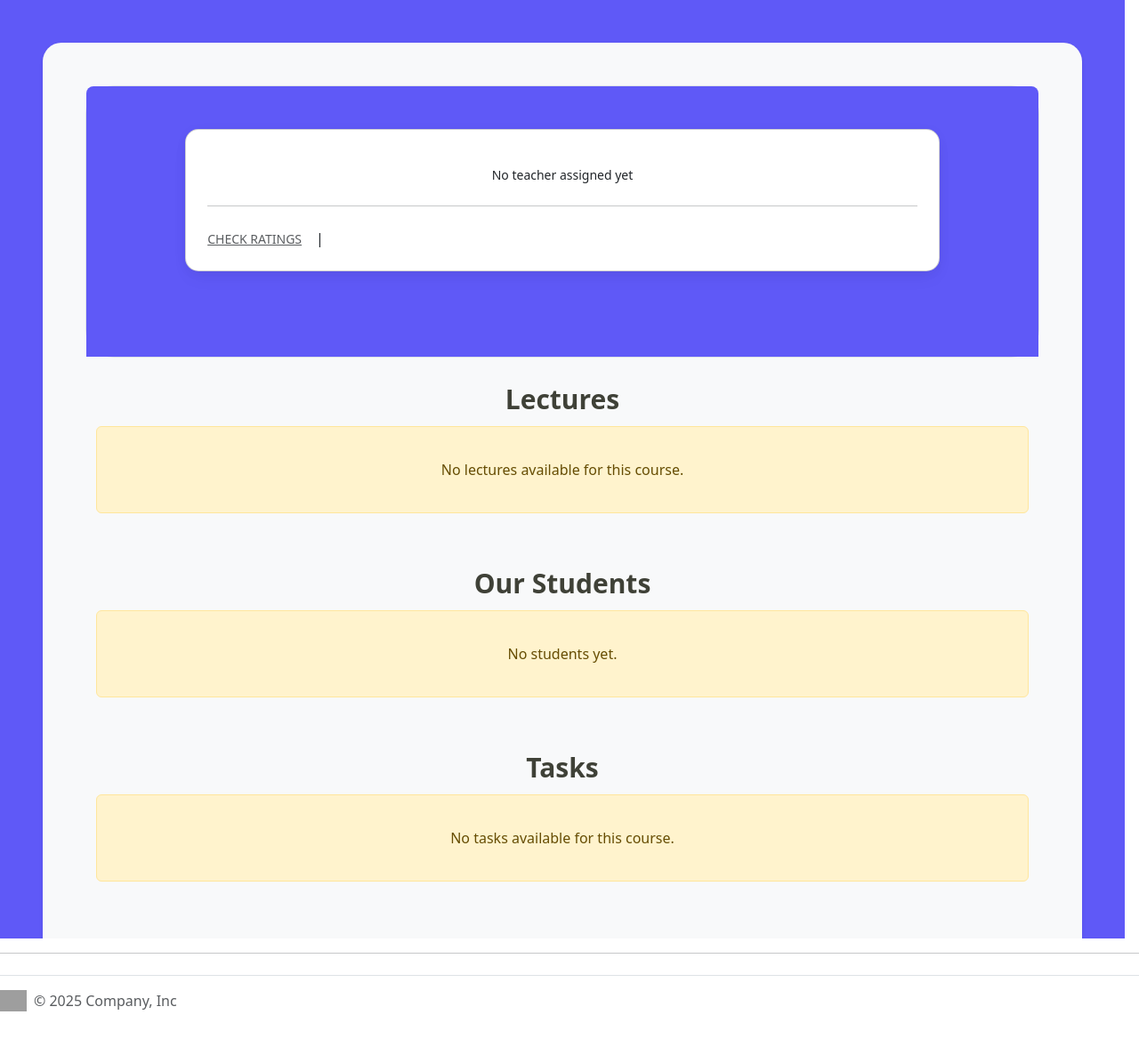
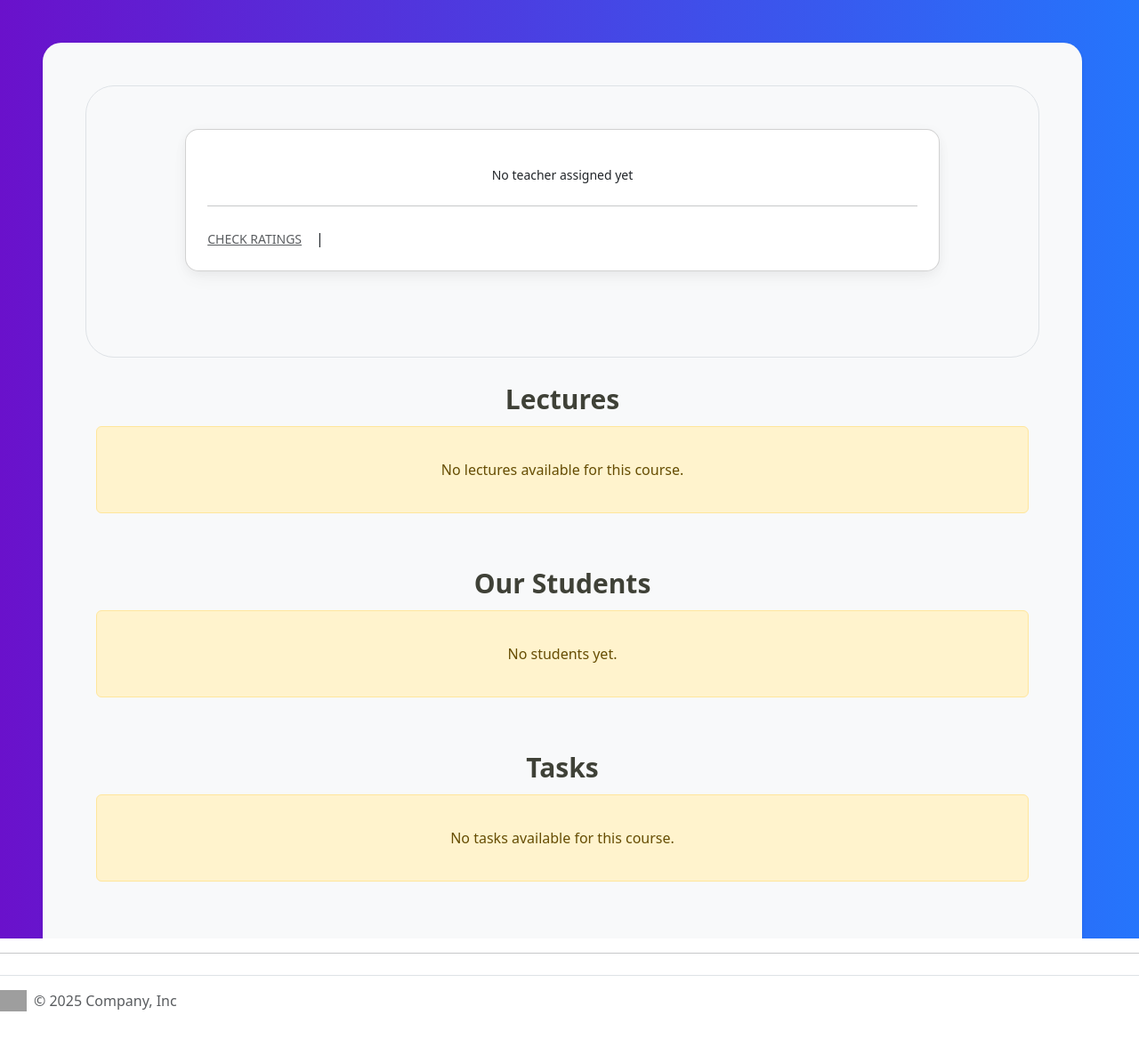
Before and after one commit to jafaul/lms, a Django app: template apps/management/templates/course_detail.html in a window 1280 px wide. Shown: the part 72-1249 px from the top of the page at 89% size. Run offline with Django 5.2, Linux system fonts and the light colour scheme; the template is opened without the code that fills it, so the values that code supplies are empty; some libraries are stand-ins or nearby versions; grey boxes are pictures that could not be loaded.

Commit message:
change colors

```diff
--- a/apps/management/templates/course_detail.html
+++ b/apps/management/templates/course_detail.html
@@ -7,15 +7,21 @@
 {% endblock %}
 
 {% block background %}
-<div class="me-md-3 pt-3 px-3 pt-md-5 px-md-5 text-center overflow-hidden" style="background-color: #5f59f7;">
+<section class="min-vh-100 gradient-custom" style="background-color: #6a11cb;
+     background: -webkit-linear-gradient(to right, rgba(106, 17, 203, 1), rgba(37, 117, 252, 1));
+     background: linear-gradient(to right, rgba(106, 17, 203, 1), rgba(37, 117, 252, 1))">
+<div class="me-md-3 pt-3 px-3 pt-md-5 px-md-5 text-center text-white overflow-hidden">
+
+
 {% block body %}
-<div class="bg-light shadow-sm mx-auto p-5" style="min-height: 100vh; border-radius: 21px 21px 0 0; overflow-y: auto;  color: #3f4137">
+<div class="bg-light shadow-sm mx-auto p-5" style="min-height: 100vh; border-radius: 21px 21px 0 0; overflow-y: auto;
+color: #3f4137">
 
 <div>
     <section class="pb-4">
       <div class="border rounded-5">
 
-        <section class="w-100 px-4 py-5" style="background-color: #5f59f7; border-radius: .5rem .5rem 0 0;">
+        <section class="w-100 px-4 py-5" style="border-radius: .5rem .5rem 0 0;">
           <div class="row d-flex justify-content-center">
             <div class="col col-xl-10">
               <div class="card mb-5" style="border-radius: 15px;">
@@ -301,6 +307,7 @@
     </div>
 </div>
     </div>
+    </section>
 <hr>
 {% endblock %}
 {% endblock %}
```
